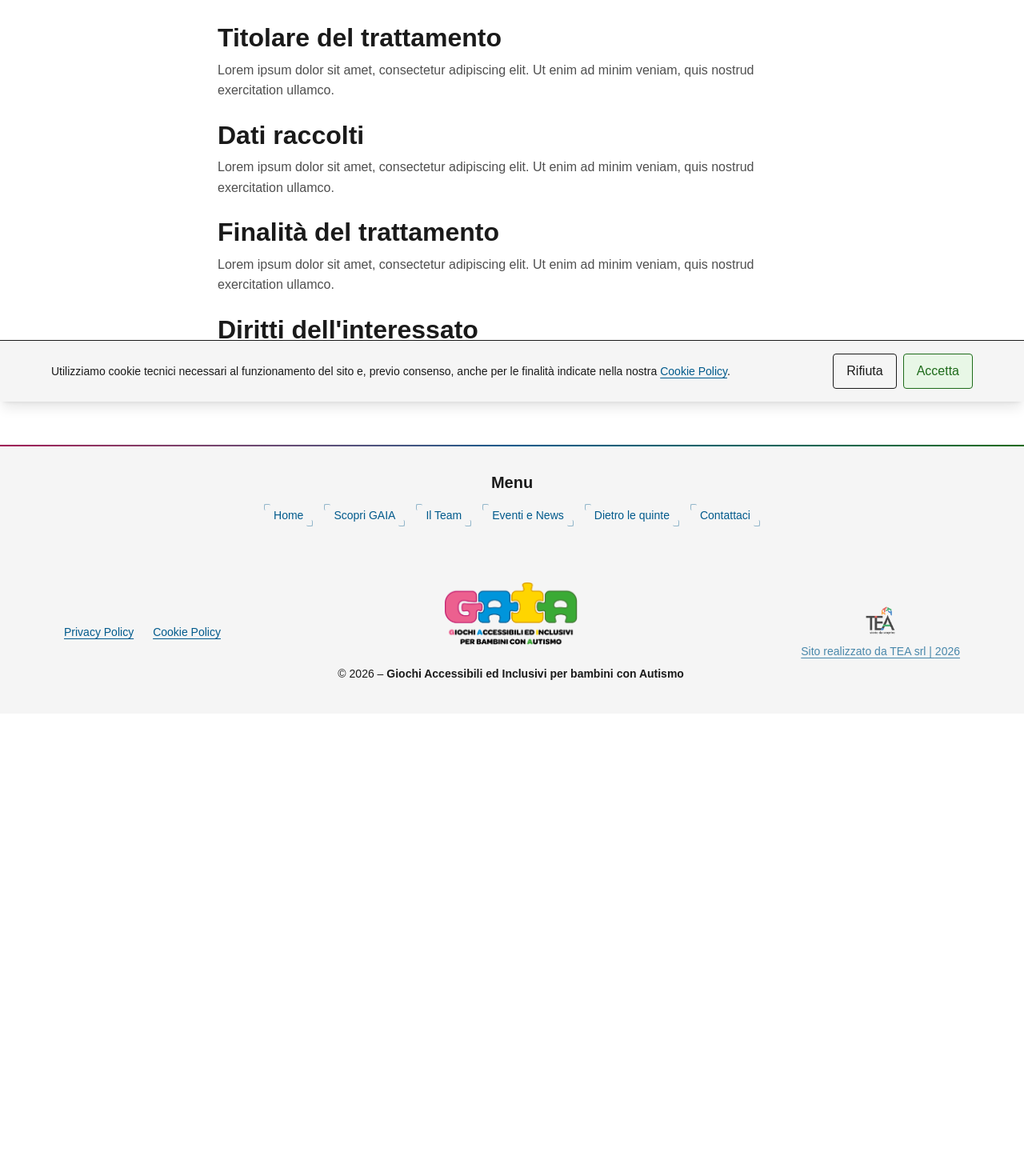
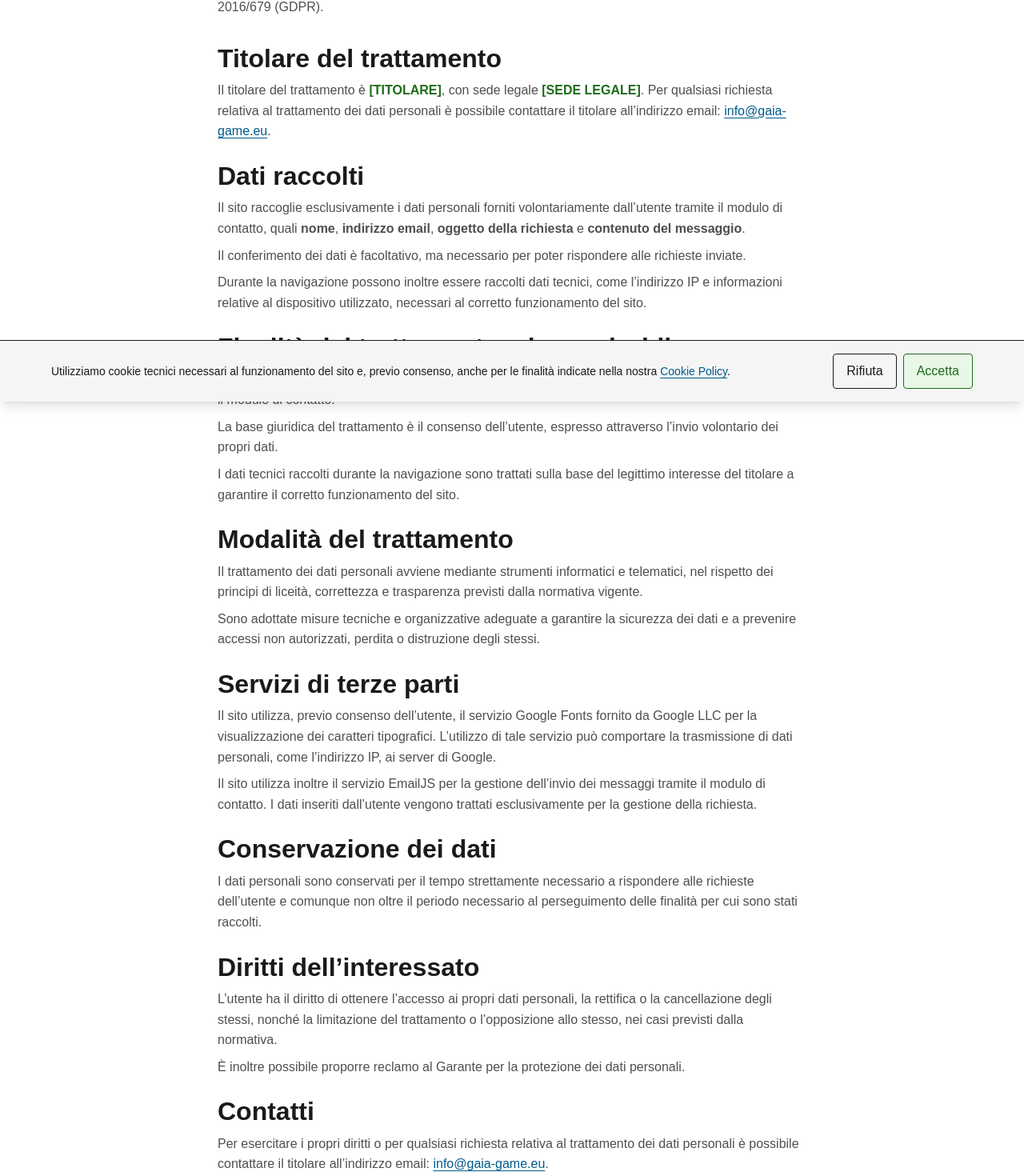
Before and after one commit to LauraCorrado/gaia-game, a React (Vite) app: page /privacy-policy in a window 1280 px wide. Shown: the part 298-1768 px from the top of the page at 80% size. Before the commit the page ends 1190 px from the top, so only its background shows below. Built offline with nearby package versions, Linux system fonts and the light colour scheme.

Commit message:
feat(PrivacyPolicy): creata bozza privacypolicy in attesa dei testi da parte del partner incaricato

```diff
--- a/src/pages/PrivacyPolicy.tsx
+++ b/src/pages/PrivacyPolicy.tsx
@@ -5,21 +5,108 @@ export default function PrivacyPolicy() {
         Privacy Policy
       </h1>
       <p className="text-lm-text-secondary dark:text-dm-text-secondary mb-8">
-        Informativa sul trattamento dei dati personali ai sensi del Regolamento
-        UE 2016/679 (GDPR). Testo definitivo in attesa di redazione.
+        La presente informativa descrive le modalità di trattamento dei dati personali degli utenti che consultano il sito <em>GAIA - Giochi Accessibili ed Inclusivi per bambini con Autismo</em>, ai sensi del Regolamento
+        UE 2016/679 (GDPR).
       </p>
       <div className="flex flex-col gap-6">
-        {['Titolare del trattamento', 'Dati raccolti', 'Finalità del trattamento', 'Diritti dell\'interessato'].map((section) => (
-          <section key={section} aria-labelledby={section}>
-            <h2 id={section} className="text-lm-text-primary dark:text-dm-text-primary mb-2">
-              {section}
-            </h2>
-            <p className="text-lm-text-secondary dark:text-dm-text-secondary">
-              Lorem ipsum dolor sit amet, consectetur adipiscing elit.
-              Ut enim ad minim veniam, quis nostrud exercitation ullamco.
-            </p>
-          </section>
-        ))}
+
+        <section>
+          <h2 className="text-lm-text-primary dark:text-dm-text-primary mb-2">
+            Titolare del trattamento
+          </h2>
+          <p className="text-lm-text-secondary dark:text-dm-text-secondary">
+            Il titolare del trattamento è <strong className="text-lm-green dark:text-dm-green">[TITOLARE]</strong>, con sede legale <strong className="text-lm-green dark:text-dm-green">[SEDE LEGALE]</strong>. Per qualsiasi richiesta relativa al trattamento dei dati personali è possibile contattare il titolare all’indirizzo email: <a href="mailto:info@gaia-game.eu" className="text-lm-blue dark:text-dm-blue">
+              info@gaia-game.eu
+            </a>.
+          </p>
+        </section>
+
+        <section>
+          <h2 className="text-lm-text-primary dark:text-dm-text-primary mb-2">
+            Dati raccolti
+          </h2>
+          <p className="text-lm-text-secondary dark:text-dm-text-secondary">
+            Il sito raccoglie esclusivamente i dati personali forniti volontariamente dall’utente tramite il modulo di contatto, quali <strong>nome</strong>, <strong>indirizzo email</strong>, <strong>oggetto della richiesta</strong> e <strong>contenuto del messaggio</strong>.
+          </p>
+          <p className="text-lm-text-secondary dark:text-dm-text-secondary mt-2">
+            Il conferimento dei dati è facoltativo, ma necessario per poter rispondere alle richieste inviate.
+          </p>
+          <p className="text-lm-text-secondary dark:text-dm-text-secondary mt-2">
+            Durante la navigazione possono inoltre essere raccolti dati tecnici, come l’indirizzo IP e informazioni relative al dispositivo utilizzato, necessari al corretto funzionamento del sito.
+          </p>
+        </section>
+
+        <section>
+          <h2 className="text-lm-text-primary dark:text-dm-text-primary mb-2">
+            Finalità del trattamento e base giuridica
+          </h2>
+          <p className="text-lm-text-secondary dark:text-dm-text-secondary">
+            I dati personali forniti dall’utente sono trattati esclusivamente per rispondere alle richieste inviate tramite il modulo di contatto.
+          </p>
+          <p className="text-lm-text-secondary dark:text-dm-text-secondary mt-2">
+            La base giuridica del trattamento è il consenso dell’utente, espresso attraverso l’invio volontario dei propri dati.
+          </p>
+          <p className="text-lm-text-secondary dark:text-dm-text-secondary mt-2">
+            I dati tecnici raccolti durante la navigazione sono trattati sulla base del legittimo interesse del titolare a garantire il corretto funzionamento del sito.
+          </p>
+        </section>
+
+        <section>
+          <h2 className="text-lm-text-primary dark:text-dm-text-primary mb-2">
+            Modalità del trattamento
+          </h2>
+          <p className="text-lm-text-secondary dark:text-dm-text-secondary">
+            Il trattamento dei dati personali avviene mediante strumenti informatici e telematici, nel rispetto dei principi di liceità, correttezza e trasparenza previsti dalla normativa vigente.
+          </p>
+          <p className="text-lm-text-secondary dark:text-dm-text-secondary mt-2">
+            Sono adottate misure tecniche e organizzative adeguate a garantire la sicurezza dei dati e a prevenire accessi non autorizzati, perdita o distruzione degli stessi.
+          </p>
+        </section>
+
+        <section>
+          <h2 className="text-lm-text-primary dark:text-dm-text-primary mb-2">
+            Servizi di terze parti
+          </h2>
+          <p className="text-lm-text-secondary dark:text-dm-text-secondary">
+            Il sito utilizza, previo consenso dell’utente, il servizio Google Fonts fornito da Google LLC per la visualizzazione dei caratteri tipografici. L’utilizzo di tale servizio può comportare la trasmissione di dati personali, come l’indirizzo IP, ai server di Google.
+          </p>
+          <p className="text-lm-text-secondary dark:text-dm-text-secondary mt-2">
+            Il sito utilizza inoltre il servizio EmailJS per la gestione dell’invio dei messaggi tramite il modulo di contatto. I dati inseriti dall’utente vengono trattati esclusivamente per la gestione della richiesta.
+          </p>
+        </section>
+
+        <section>
+          <h2 className="text-lm-text-primary dark:text-dm-text-primary mb-2">
+            Conservazione dei dati
+          </h2>
+          <p className="text-lm-text-secondary dark:text-dm-text-secondary">
+            I dati personali sono conservati per il tempo strettamente necessario a rispondere alle richieste dell’utente e comunque non oltre il periodo necessario al perseguimento delle finalità per cui sono stati raccolti.
+          </p>
+        </section>
+
+        <section>
+          <h2 className="text-lm-text-primary dark:text-dm-text-primary mb-2">
+            Diritti dell’interessato
+          </h2>
+          <p className="text-lm-text-secondary dark:text-dm-text-secondary">
+            L’utente ha il diritto di ottenere l’accesso ai propri dati personali, la rettifica o la cancellazione degli stessi, nonché la limitazione del trattamento o l’opposizione allo stesso, nei casi previsti dalla normativa.
+          </p>
+          <p className="text-lm-text-secondary dark:text-dm-text-secondary mt-2">
+            È inoltre possibile proporre reclamo al Garante per la protezione dei dati personali.
+          </p>
+        </section>
+
+        <section>
+          <h2 className="text-lm-text-primary dark:text-dm-text-primary mb-2">
+            Contatti
+          </h2>
+          <p className="text-lm-text-secondary dark:text-dm-text-secondary">
+            Per esercitare i propri diritti o per qualsiasi richiesta relativa al trattamento dei dati personali è possibile contattare il titolare all’indirizzo email: <a href="mailto:info@gaia-game.eu" className="text-lm-blue dark:text-dm-blue">
+              info@gaia-game.eu
+            </a>.
+          </p>
+        </section>
+
       </div>
     </div>
   )
```
